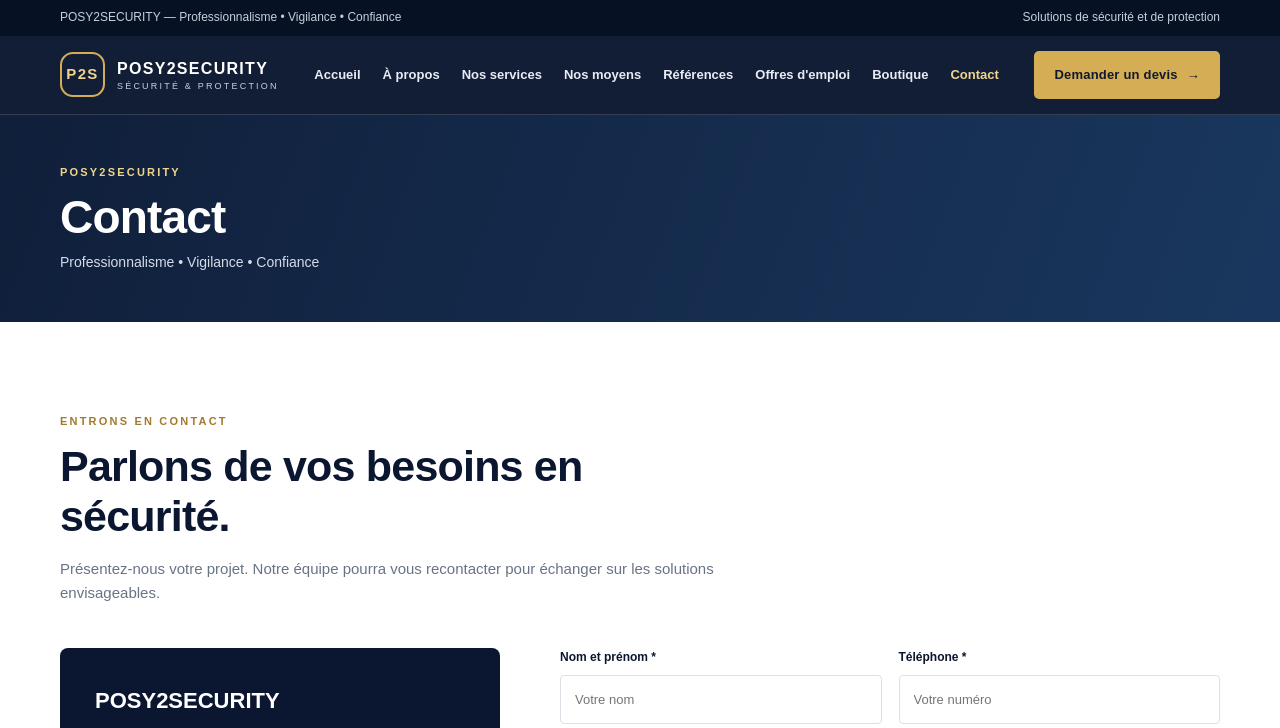
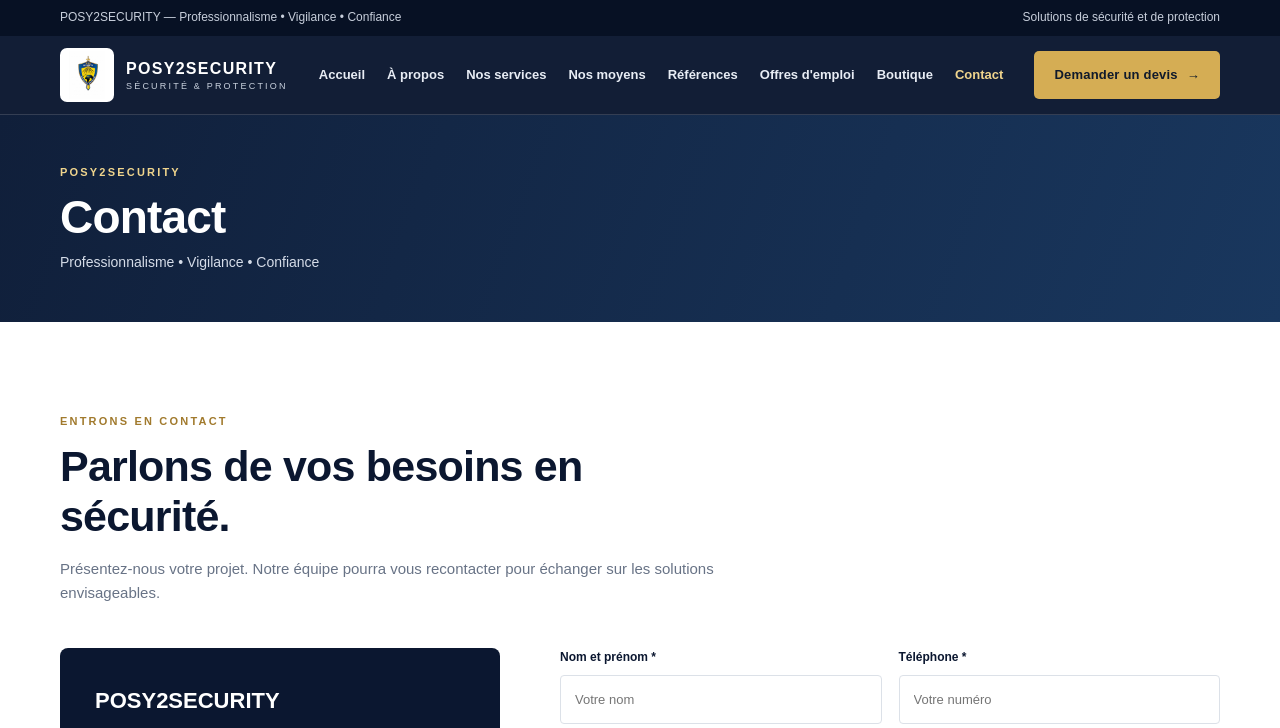
Before and after one commit to digitalwebpro8-gif/posy2security, a website: page contact.html in a window 1280 px wide. Shown: the top 728 px of the page. Drawn offline with Linux system fonts and the light colour scheme.

Commit message:
Integrate POSY2SECURITY logo

```diff
--- a/contact.html
+++ b/contact.html
@@ -21,7 +21,7 @@
     .topbar span{opacity:.9}
     header{position:sticky;top:0;z-index:50;background:rgba(11,23,48,.97);backdrop-filter:blur(12px);border-bottom:1px solid var(--line)}
     .nav{height:78px;display:flex;align-items:center;justify-content:space-between;gap:25px}
-    .brand{display:flex;align-items:center;gap:12px;color:#fff;font-weight:800;letter-spacing:1.3px;white-space:nowrap}
+    .brand{display:flex;align-items:center;gap:12px;color:#fff;font-weight:800;letter-spacing:1.3px;white-space:nowrap}.brand-logo{width:54px;height:54px;object-fit:contain;border-radius:7px;background:#fff;padding:3px;flex:0 0 auto}
     .brand-mark{width:45px;height:45px;display:grid;place-items:center;border:2px solid var(--gold);border-radius:13px;color:var(--gold2);font-weight:900;font-size:15px;transform:rotate(0deg)}
     .brand small{display:block;font-size:9px;letter-spacing:2.2px;color:#c8d0dd;font-weight:500;margin-top:-3px}
     .nav-links{display:flex;align-items:center;gap:22px;color:#e8edf5;font-size:13px;font-weight:700}
@@ -33,7 +33,7 @@
     .menu-btn{display:none;background:none;border:1px solid var(--line);color:#fff;padding:8px 11px;border-radius:5px;font-size:21px}
     .hero{position:relative;overflow:hidden;min-height:650px;display:flex;align-items:center;color:#fff;background:
       linear-gradient(90deg,rgba(6,16,35,.96) 0%,rgba(8,22,46,.88) 48%,rgba(8,22,46,.46) 100%),
-      url('https://images.unsplash.com/photo-1557597774-9d273605dfa9?auto=format&fit=crop&w=2000&q=85') center/cover}
+      url('banniere-posy.jpg') center/cover}
     .hero:after{content:"";position:absolute;inset:auto -10% -180px auto;width:580px;height:580px;border:1px solid rgba(213,173,84,.22);border-radius:50%;box-shadow:0 0 0 55px rgba(213,173,84,.035),0 0 0 110px rgba(213,173,84,.025)}
     .hero-content{position:relative;z-index:1;max-width:720px;padding:100px 0}
     .eyebrow{display:inline-flex;align-items:center;gap:10px;color:var(--gold2);font-size:11px;font-weight:800;letter-spacing:2.5px;text-transform:uppercase;margin-bottom:20px}
@@ -153,7 +153,7 @@
   </div></div>
   <header><div class="container nav">
     <a class="brand" href="index.html" aria-label="POSY2SECURITY accueil">
-      <span class="brand-mark">P2S</span><span>POSY2SECURITY<small>SÉCURITÉ &amp; PROTECTION</small></span>
+      <img class="brand-logo" src="logo-posy.jpg" alt="Logo POSY2SECURITY"><span>POSY2SECURITY<small>SÉCURITÉ &amp; PROTECTION</small></span>
     </a>
     <nav class="nav-links" id="navLinks"><a href="index.html">Accueil</a><a href="apropos.html">À propos</a><a href="services.html">Nos services</a><a href="moyens.html">Nos moyens</a><a href="references.html">Références</a><a href="offres-emploi.html">Offres d'emploi</a><a href="boutique.html">Boutique</a><a href="contact.html" aria-current="page">Contact</a></nav>
     <a class="nav-cta" href="contact.html">Demander un devis <span>→</span></a>
```
